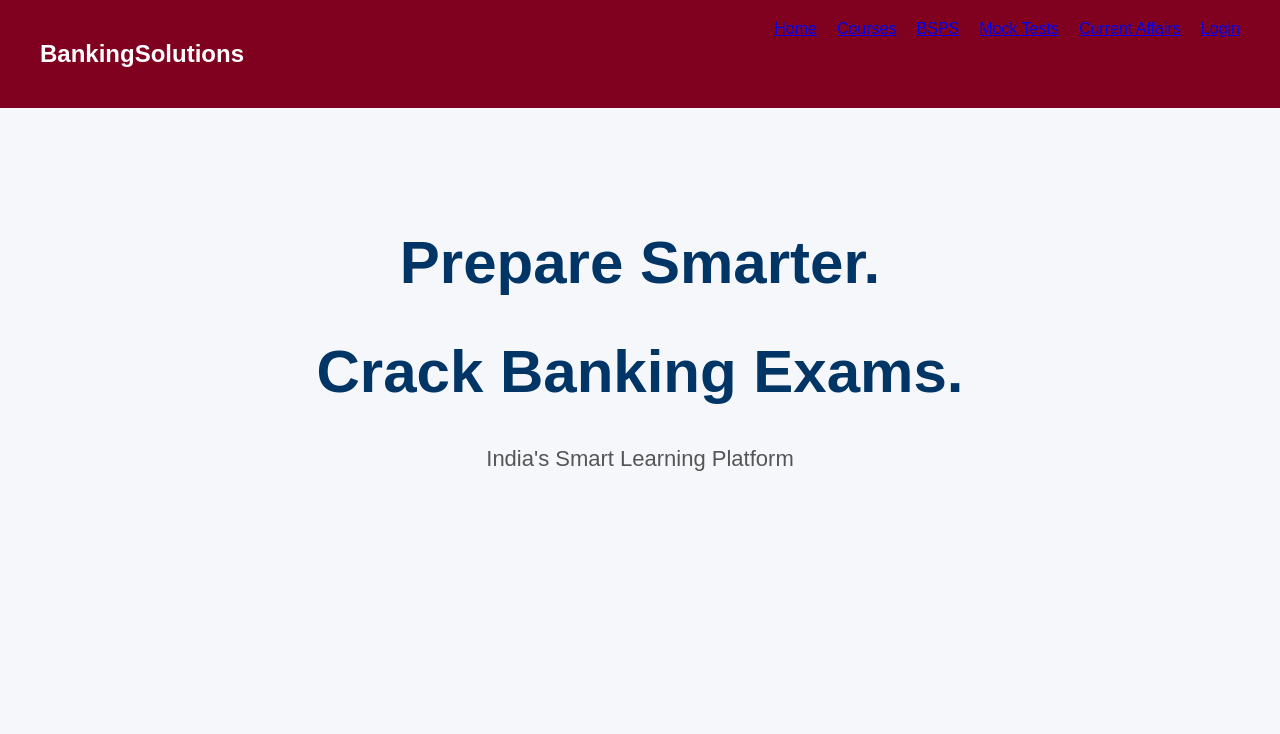
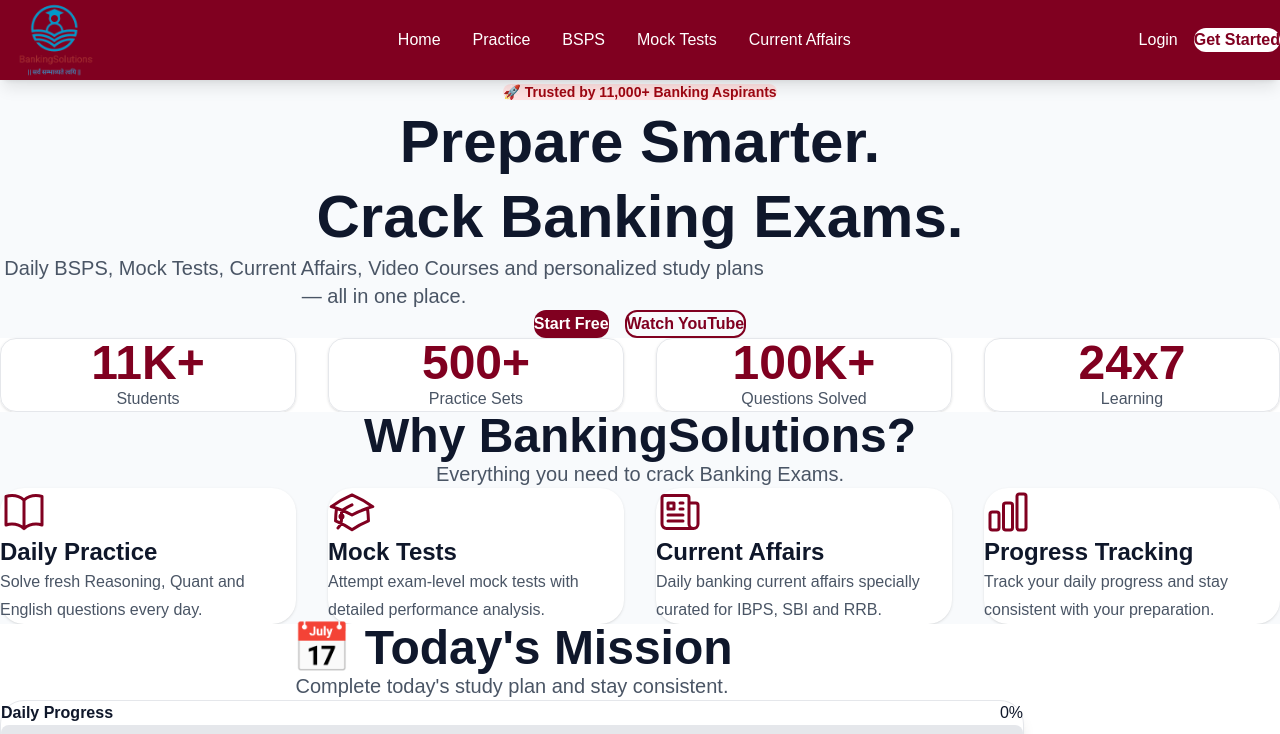
Before and after one commit to vatsabhi01/bankingsolutions, a Next.js app: page / in a window 1280 px wide. Shown: the top 734 px of the page. Built offline with nearby package versions, Linux system fonts and the light colour scheme.

Commit message:
Added feature

```diff
--- a/app/globals.css
+++ b/app/globals.css
@@ -1,30 +1,17 @@
-body {
+@import "tailwindcss";
+
+* {
   margin: 0;
-  font-family: Arial, sans-serif;
-  background: #f5f7fb;
+  padding: 0;
+  box-sizing: border-box;
 }
 
-main {
-  text-align: center;
-  padding: 100px 20px;
+body {
+  background: #f8fafc;
+  color: #0f172a;
+  font-family: Arial, Helvetica, sans-serif;
 }
 
-h1 {
-  font-size: 60px;
-  color: #003566;
+a {
+  text-decoration: none;
 }
-
-p {
-  font-size: 22px;
-  color: #555;
-}
-
-button {
-  background: #800020;
-  color: white;
-  padding: 15px 30px;
-  border: none;
-  border-radius: 8px;
-  font-size: 18px;
-  cursor: pointer;
-}
--- a/app/page.js
+++ b/app/page.js
@@ -1,25 +1,17 @@
 import Navbar from "@/components/Navbar";
+import Hero from "@/components/Hero";
+import Stats from "@/components/Stats";
+import Features from "@/components/Features";
+import DailyMission from "@/components/DailyMission";
 
 export default function Home() {
   return (
     <>
       <Navbar />
-
-      <main style={{
-        textAlign: "center",
-        padding: "80px"
-      }}>
-
-        <h1>Prepare Smarter.</h1>
-
-        <h1>Crack Banking Exams.</h1>
-
-        <p>
-          India's Smart Learning Platform
-        </p>
-
-      </main>
-
+      <Hero />
+      <Stats />
+      <Features />
+      <DailyMission />
     </>
   );
 }
--- a/components/DailyMission.js
+++ b/components/DailyMission.js
@@ -0,0 +1,86 @@
+export default function DailyMission() {
+  const missions = [
+    {
+      title: "Reasoning",
+      task: "Solve 1 Puzzle",
+    },
+    {
+      title: "Quant",
+      task: "1 DI + 5 Number Series",
+    },
+    {
+      title: "English",
+      task: "10 Error Detection",
+    },
+    {
+      title: "Current Affairs",
+      task: "10 MCQs",
+    },
+    {
+      title: "Mini Mock",
+      task: "20 Questions",
+    },
+  ];
+
+  return (
+    <section className="bg-white py-24">
+      <div className="max-w-5xl mx-auto px-6">
+
+        <div className="text-center">
+
+          <h2 className="text-5xl font-bold text-slate-900">
+            📅 Today's Mission
+          </h2>
+
+          <p className="mt-4 text-gray-600 text-xl">
+            Complete today's study plan and stay consistent.
+          </p>
+
+        </div>
+
+        <div className="mt-12 rounded-3xl border border-gray-200 shadow-lg p-10">
+
+          <div className="mb-10">
+
+            <div className="flex justify-between mb-2">
+              <span className="font-semibold">Daily Progress</span>
+              <span>0%</span>
+            </div>
+
+            <div className="w-full bg-gray-200 rounded-full h-4">
+              <div className="bg-[#800020] h-4 rounded-full w-0"></div>
+            </div>
+
+          </div>
+
+          <div className="space-y-6">
+
+            {missions.map((mission) => (
+              <div
+                key={mission.title}
+                className="flex items-center justify-between border rounded-xl p-5 hover:bg-slate-50 transition"
+              >
+                <div>
+                  <h3 className="font-bold text-xl">
+                    {mission.title}
+                  </h3>
+
+                  <p className="text-gray-600">
+                    {mission.task}
+                  </p>
+                </div>
+
+                <button className="bg-[#800020] text-white px-5 py-2 rounded-lg">
+                  Start
+                </button>
+              </div>
+            ))}
+
+          </div>
+
+        </div>
+
+      </div>
+    </section>
+  );
+}
--- a/components/Features.js
+++ b/components/Features.js
@@ -0,0 +1,77 @@
+import {
+  BookOpenIcon,
+  AcademicCapIcon,
+  NewspaperIcon,
+  ChartBarIcon,
+} from "@heroicons/react/24/outline";
+
+const features = [
+  {
+    icon: BookOpenIcon,
+    title: "Daily Practice",
+    description:
+      "Solve fresh Reasoning, Quant and English questions every day.",
+  },
+  {
+    icon: AcademicCapIcon,
+    title: "Mock Tests",
+    description:
+      "Attempt exam-level mock tests with detailed performance analysis.",
+  },
+  {
+    icon: NewspaperIcon,
+    title: "Current Affairs",
+    description:
+      "Daily banking current affairs specially curated for IBPS, SBI and RRB.",
+  },
+  {
+    icon: ChartBarIcon,
+    title: "Progress Tracking",
+    description:
+      "Track your daily progress and stay consistent with your preparation.",
+  },
+];
+
+export default function Features() {
+  return (
+    <section className="bg-slate-50 py-24">
+      <div className="max-w-7xl mx-auto px-6">
+
+        <div className="text-center mb-16">
+
+          <h2 className="text-5xl font-bold text-slate-900">
+            Why BankingSolutions?
+          </h2>
+
+          <p className="text-xl text-gray-600 mt-4">
+            Everything you need to crack Banking Exams.
+          </p>
+
+        </div>
+
+        <div className="grid md:grid-cols-2 lg:grid-cols-4 gap-8">
+
+          {features.map((feature) => (
+            <div
+              key={feature.title}
+              className="bg-white rounded-3xl p-8 shadow-sm hover:shadow-xl transition duration-300 hover:-translate-y-2"
+            >
+              <feature.icon className="h-12 w-12 text-[#800020]" />
+
+              <h3 className="mt-6 text-2xl font-bold">
+                {feature.title}
+              </h3>
+
+              <p className="mt-4 text-gray-600 leading-7">
+                {feature.description}
+              </p>
+
+            </div>
+          ))}
+
+        </div>
+
+      </div>
+    </section>
+  );
+}
--- a/components/Hero.js
+++ b/components/Hero.js
@@ -0,0 +1,36 @@
+export default function Hero() {
+  return (
+    <section className="bg-slate-50">
+      <div className="max-w-7xl mx-auto px-6 py-24 text-center">
+
+        <span className="bg-red-100 text-red-800 px-4 py-2 rounded-full text-sm font-semibold">
+          🚀 Trusted by 11,000+ Banking Aspirants
+        </span>
+
+        <h1 className="mt-8 text-6xl font-extrabold text-slate-900 leading-tight">
+          Prepare Smarter.
+          <br />
+          Crack Banking Exams.
+        </h1>
+
+        <p className="mt-6 text-xl text-gray-600 max-w-3xl mx-auto">
+          Daily BSPS, Mock Tests, Current Affairs, Video Courses and
+          personalized study plans — all in one place.
+        </p>
+
+        <div className="mt-10 flex justify-center gap-4">
+
+          <button className="bg-[#800020] text-white px-8 py-4 rounded-xl font-semibold hover:scale-105 transition">
+            Start Free
+          </button>
+
+          <button className="border-2 border-[#800020] text-[#800020] px-8 py-4 rounded-xl font-semibold hover:bg-[#800020] hover:text-white transition">
+            Watch YouTube
+          </button>
+
+        </div>
+
+      </div>
+    </section>
+  );
+}
--- a/components/Navbar.js
+++ b/components/Navbar.js
@@ -1,36 +1,69 @@
+import Image from "next/image";
 import Link from "next/link";
 
 export default function Navbar() {
   return (
-    <nav style={{
-      display: "flex",
-      justifyContent: "space-between",
-      padding: "20px 40px",
-      background: "#800020",
-      color: "white"
-    }}>
+    <nav className="bg-[#800020] sticky top-0 z-50 shadow-lg">
+      <div className="max-w-7xl mx-auto px-6 h-20 flex items-center justify-between">
 
-      <h2>BankingSolutions</h2>
+        {/* Logo */}
 
-      <div style={{
-        display: "flex",
-        gap: "20px"
-      }}>
+        <Link
+        href="/"
+        className="flex items-center gap-3"
+        >
+          <Image
+            src="/images/logo.png"
+            alt="BankingSolutions Logo"
+            width={110}
+            height={110}
+          />
+        </Link>
 
-        <Link href="/">Home</Link>
+        {/* Navigation */}
 
-        <Link href="/courses">Courses</Link>
+        <div className="hidden md:flex items-center gap-8">
 
-        <Link href="/bsps">BSPS</Link>
+          <Link href="/" className="text-white hover:text-yellow-300 transition">
+            Home
+          </Link>
 
-        <Link href="/mock-tests">Mock Tests</Link>
+          <Link href="/practice" className="text-white hover:text-yellow-300 transition">
+            Practice
+          </Link>
 
-        <Link href="/current-affairs">Current Affairs</Link>
+          <Link href="/bsps" className="text-white hover:text-yellow-300 transition">
+            BSPS
+          </Link>
 
-        <Link href="/login">Login</Link>
+          <Link href="/mock-tests" className="text-white hover:text-yellow-300 transition">
+            Mock Tests
+          </Link>
+
+          <Link href="/current-affairs" className="text-white hover:text-yellow-300 transition">
+            Current Affairs
+          </Link>
+
+        </div>
+
+        {/* Right Side */}
+
+        <div className="flex items-center gap-4">
+
+          <Link
+            href="/login"
+            className="text-white hover:text-yellow-300 transition"
+          >
+            Login
+          </Link>
+
+          <button className="bg-white text-[#800020] px-5 py-2 rounded-xl font-semibold hover:scale-105 transition">
+            Get Started
+          </button>
+
+        </div>
 
       </div>
-
     </nav>
-  )
+  );
 }
--- a/components/Stats.js
+++ b/components/Stats.js
@@ -0,0 +1,46 @@
+export default function Stats() {
+  const stats = [
+    {
+      number: "11K+",
+      label: "Students",
+    },
+    {
+      number: "500+",
+      label: "Practice Sets",
+    },
+    {
+      number: "100K+",
+      label: "Questions Solved",
+    },
+    {
+      number: "24x7",
+      label: "Learning",
+    },
+  ];
+
+  return (
+    <section className="bg-white py-20">
+      <div className="max-w-7xl mx-auto px-6">
+
+        <div className="grid grid-cols-2 md:grid-cols-4 gap-8">
+
+          {stats.map((item) => (
+            <div
+              key={item.label}
+              className="rounded-2xl border border-gray-200 p-8 text-center shadow-sm hover:shadow-xl hover:-translate-y-2 transition duration-300"
+            >
+              <h2 className="text-5xl font-extrabold text-[#800020]">
+                {item.number}
+              </h2>
+
+              <p className="mt-4 text-gray-600 font-medium">
+                {item.label}
+              </p>
+            </div>
+          ))}
+
+        </div>
+      </div>
+    </section>
+  );
+}
--- a/package.json
+++ b/package.json
@@ -9,6 +9,7 @@
     "lint": "eslint"
   },
   "dependencies": {
+    "@heroicons/react": "^2.2.0",
     "next": "16.2.9",
     "react": "19.2.4",
     "react-dom": "19.2.4"
```
Also changed, not shown: public/images/logo.png (added), 1 other file (tests, documents, lock files or other folders).
